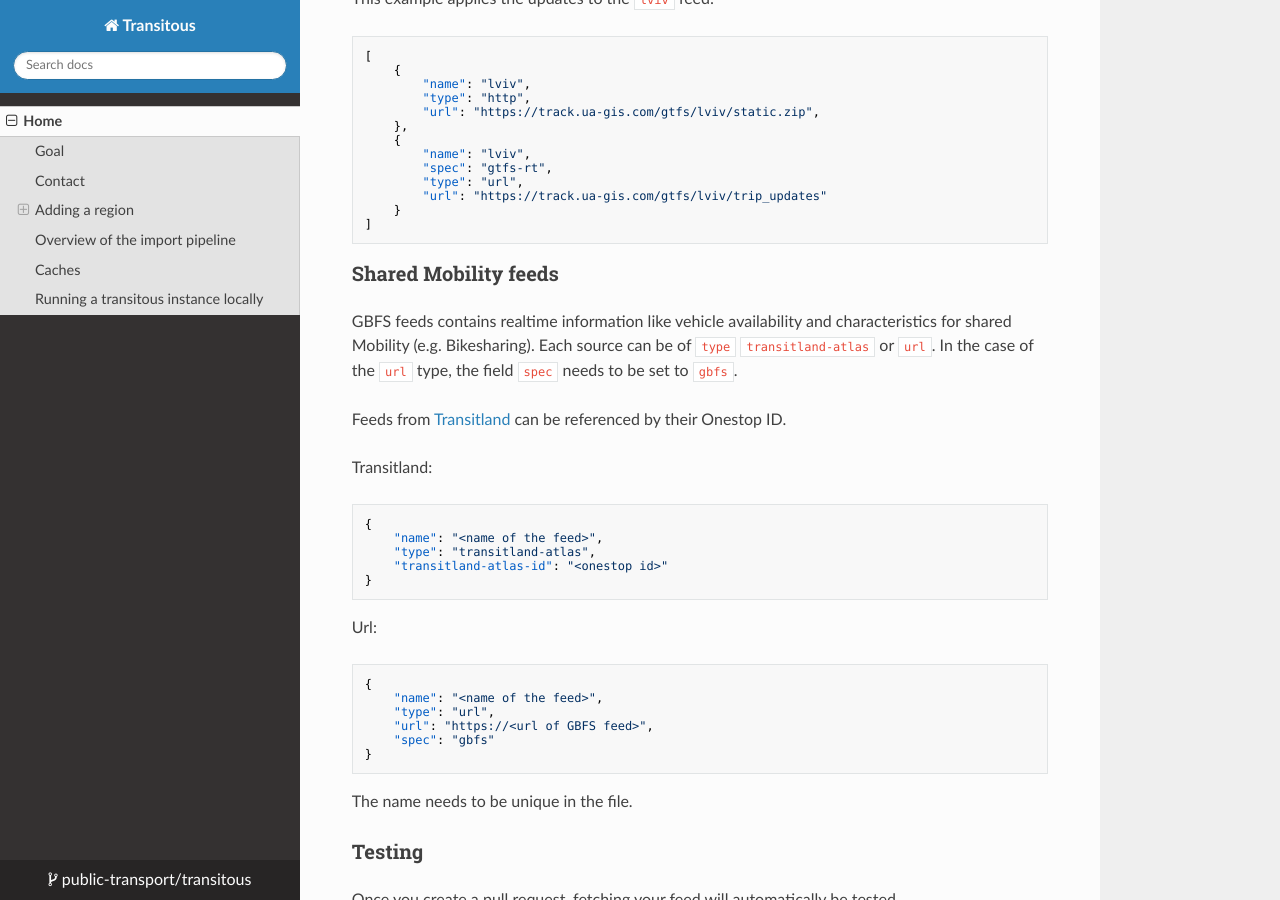
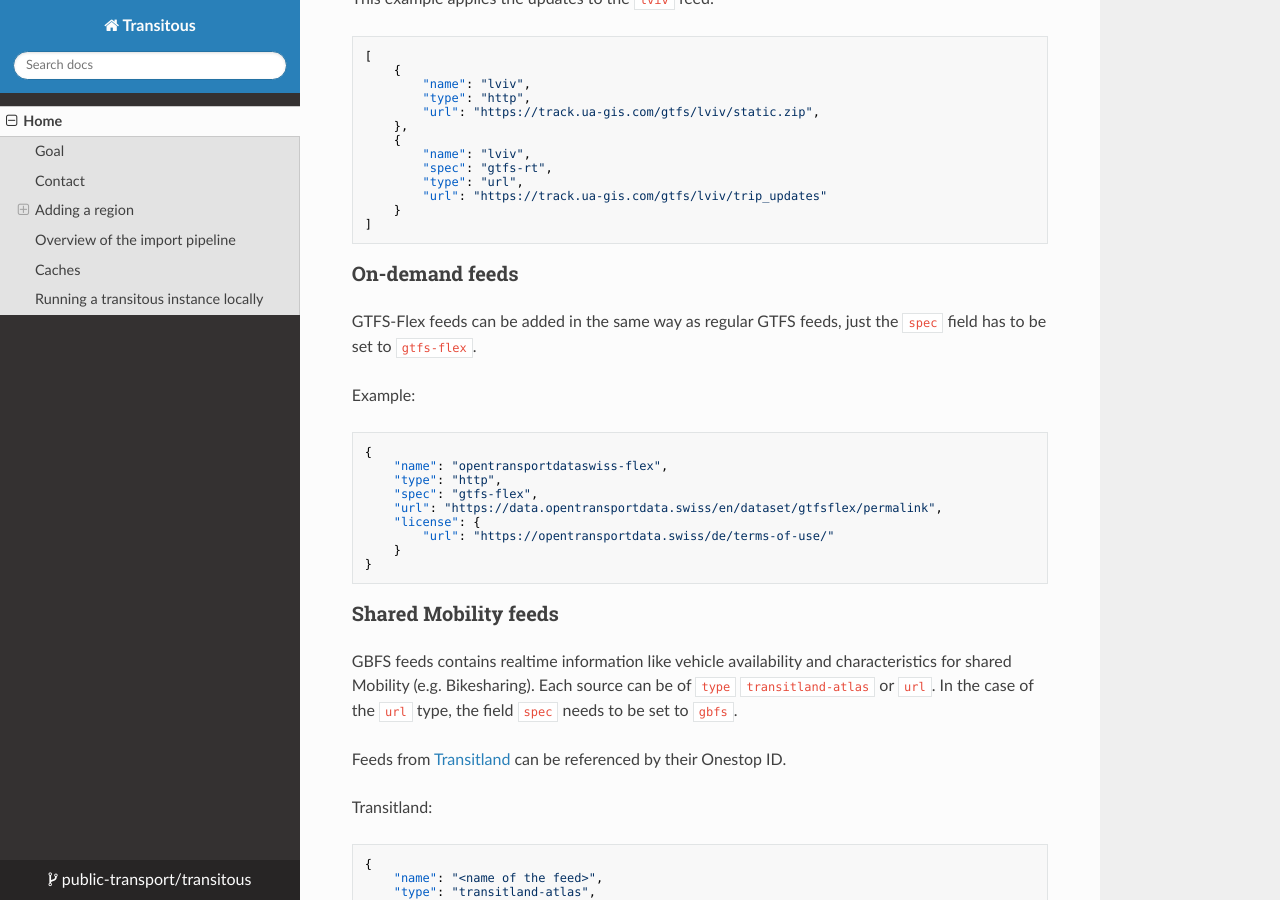
Before and after one commit to public-transport/transitous, an MkDocs documentation site: the page built from docs/docs/index.md, in a window 1280 px wide and 900 px high, scrolled down 2213 px. Built offline with MkDocs 1.6.1, drawn with Linux system fonts in a browser that asks for light colours; nearby versions of some CDN libraries.

Commit message:
Add GTFS-Flex support
This is almost identical to static GTFS feeds, the only reason we need it
to be a different type is that gtfsclean can't handle Flex feeds, so we
need to skip that in post-processing.

Also, add the Swiss GTFS-Flex feed so we have something to test with.

````diff
--- a/docs/docs/index.md
+++ b/docs/docs/index.md
@@ -127,6 +127,23 @@ This example applies the updates to the `lviv` feed:
         "url": "https://track.ua-gis.com/gtfs/lviv/trip_updates"
     }
 ]
+```
+
+### On-demand feeds
+
+GTFS-Flex feeds can be added in the same way as regular GTFS feeds, just the `spec` field has to be set to `gtfs-flex`.
+
+Example:
+```json
+{
+    "name": "opentransportdataswiss-flex",
+    "type": "http",
+    "spec": "gtfs-flex",
+    "url": "https://data.opentransportdata.swiss/en/dataset/gtfsflex/permalink",
+    "license": {
+        "url": "https://opentransportdata.swiss/de/terms-of-use/"
+    }
+}
 ```
 
 ### Shared Mobility feeds
````
Also changed, not shown: 3 other files.
